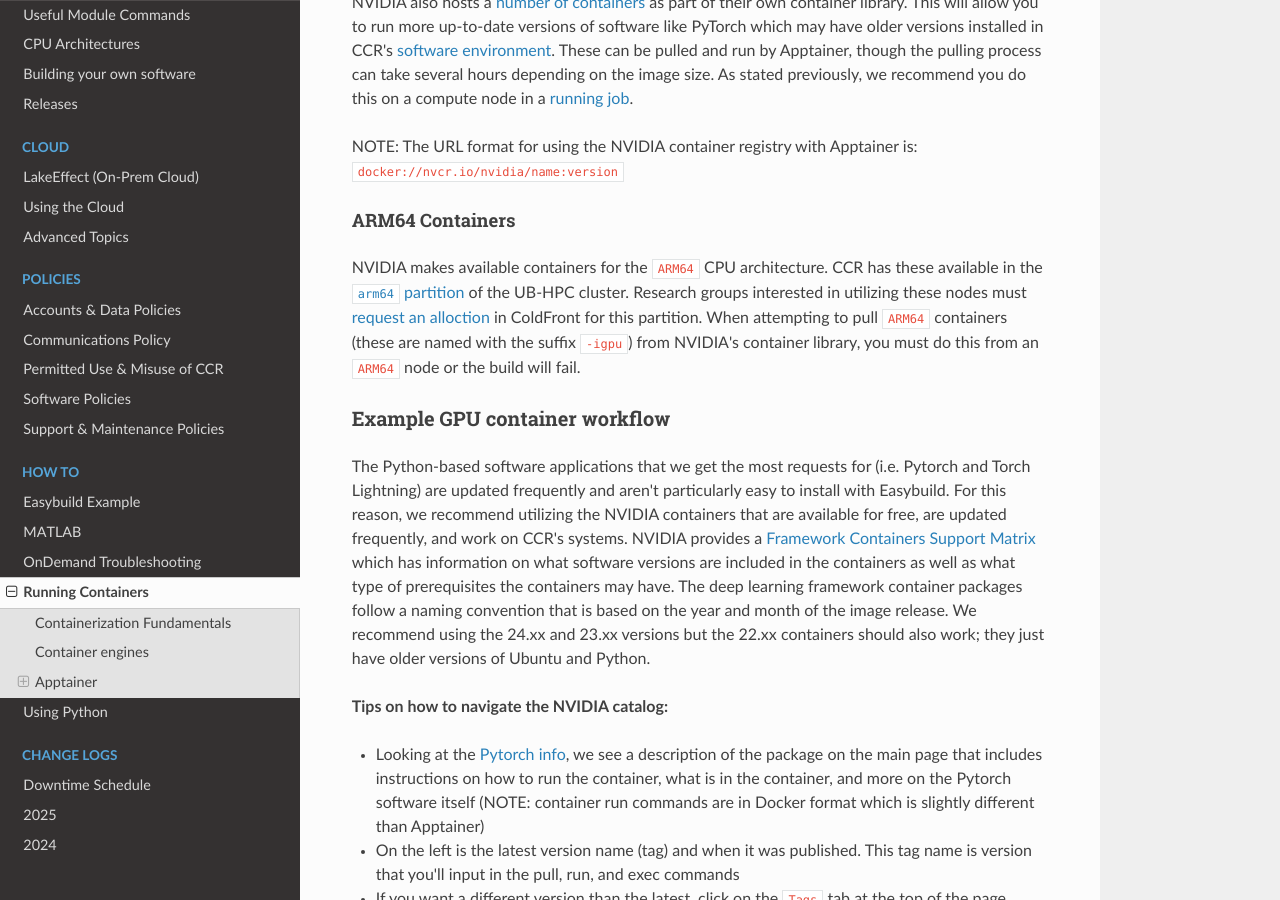
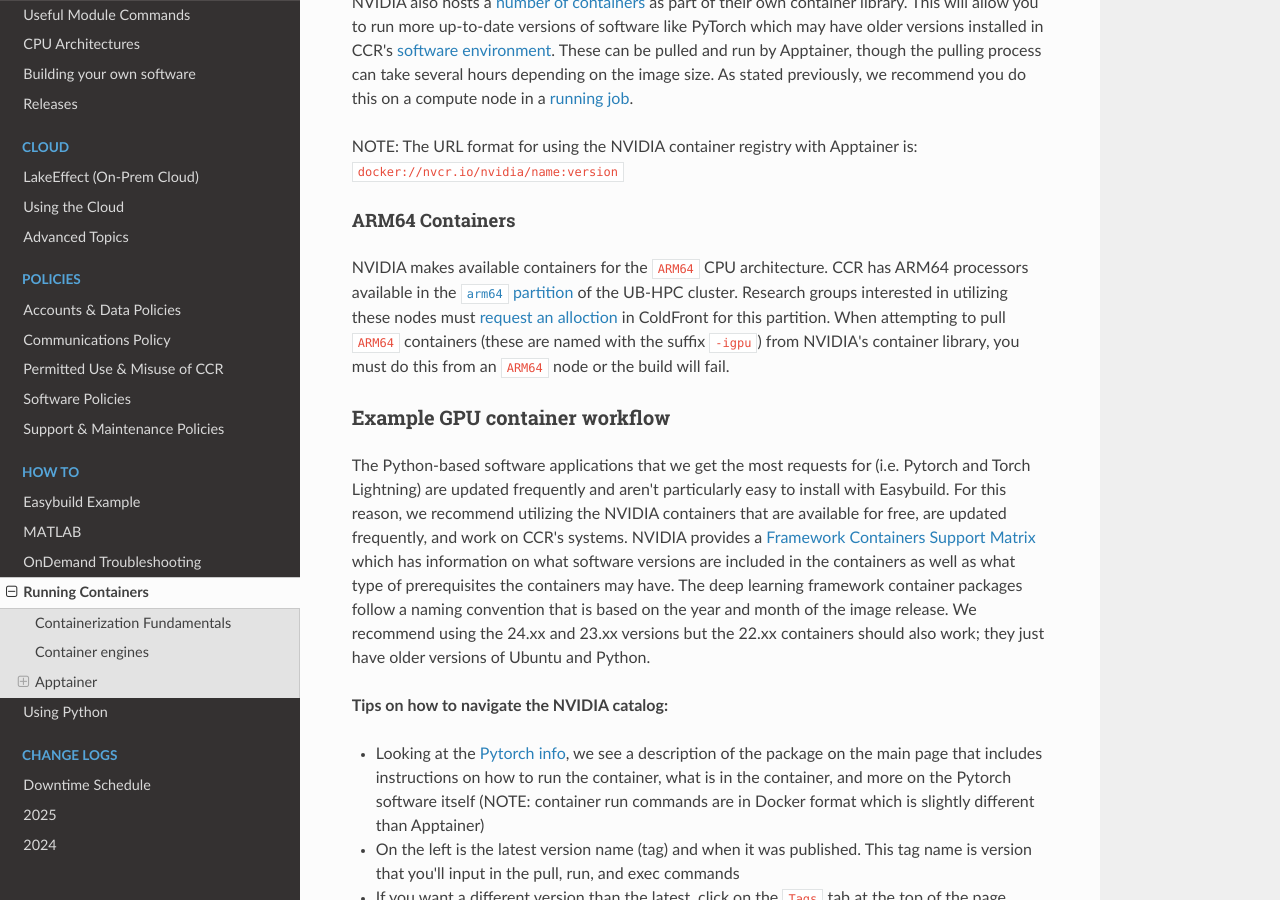
Before and after one commit to ubccr/ccrdocs, an MkDocs documentation site: the page built from pages/howto/containerization.md, in a window 1280 px wide and 900 px high, scrolled down 6169 px. Built offline with MkDocs 1.6.1, drawn with Linux system fonts in a browser that asks for light colours; nearby versions of some CDN libraries.

Commit message:
change recommended in review

```diff
--- a/pages/howto/containerization.md
+++ b/pages/howto/containerization.md
@@ -180,7 +180,7 @@ NOTE: The URL format for using the NVIDIA container registry with Apptainer is:
 
 #### ARM64 Containers
 
-NVIDIA makes available containers for the `ARM64` CPU architecture.  CCR has these available in the [`arm64` partition](../hpc/clusters.md#ub-hpc-compute-cluster) of the UB-HPC cluster.  Research groups interested in utilizing these nodes must [request an alloction](../portals/coldfront.md#request-an-allocation) in ColdFront for this partition.  When attempting to pull `ARM64` containers (these are named with the suffix `-igpu`) from NVIDIA's container library, you must do this from an `ARM64` node or the build will fail.
+NVIDIA makes available containers for the `ARM64` CPU architecture.  CCR has ARM64 processors available in the [`arm64` partition](../hpc/clusters.md#ub-hpc-compute-cluster) of the UB-HPC cluster.  Research groups interested in utilizing these nodes must [request an alloction](../portals/coldfront.md#request-an-allocation) in ColdFront for this partition.  When attempting to pull `ARM64` containers (these are named with the suffix `-igpu`) from NVIDIA's container library, you must do this from an `ARM64` node or the build will fail.
 
 ### Example GPU container workflow
 
```
